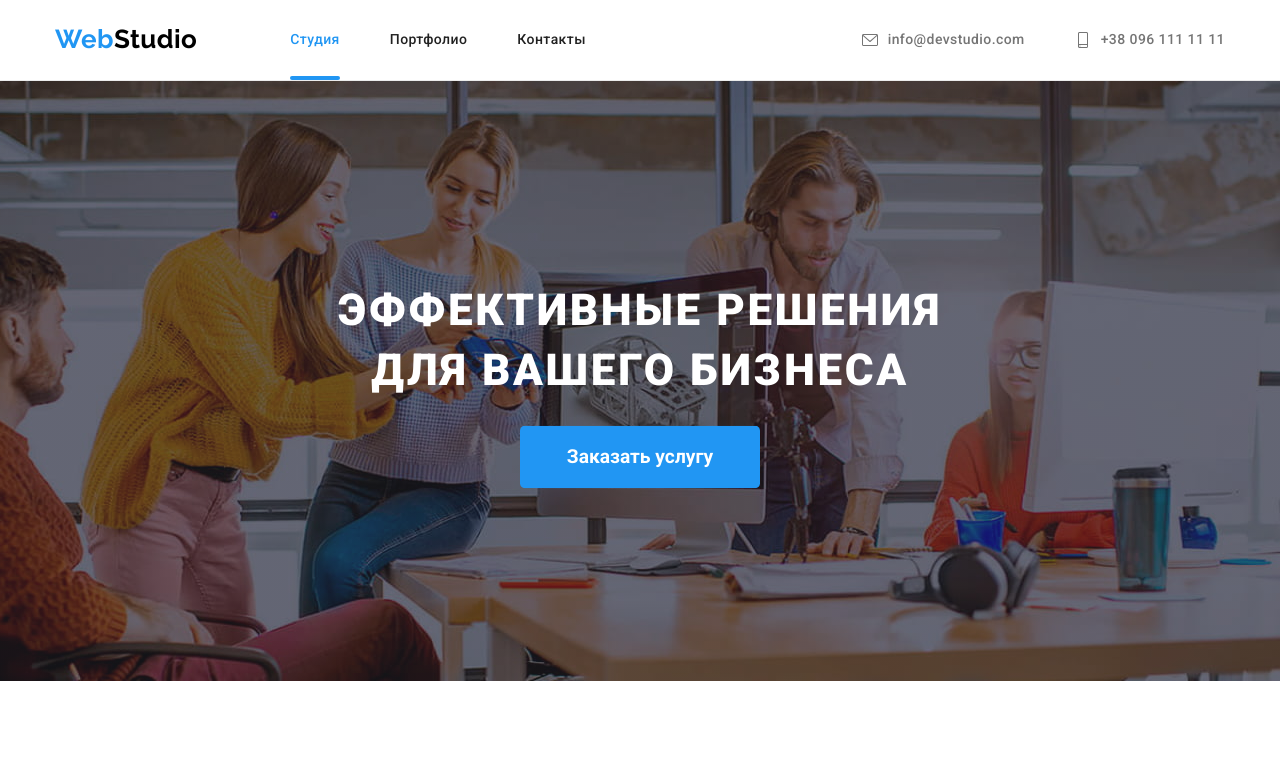
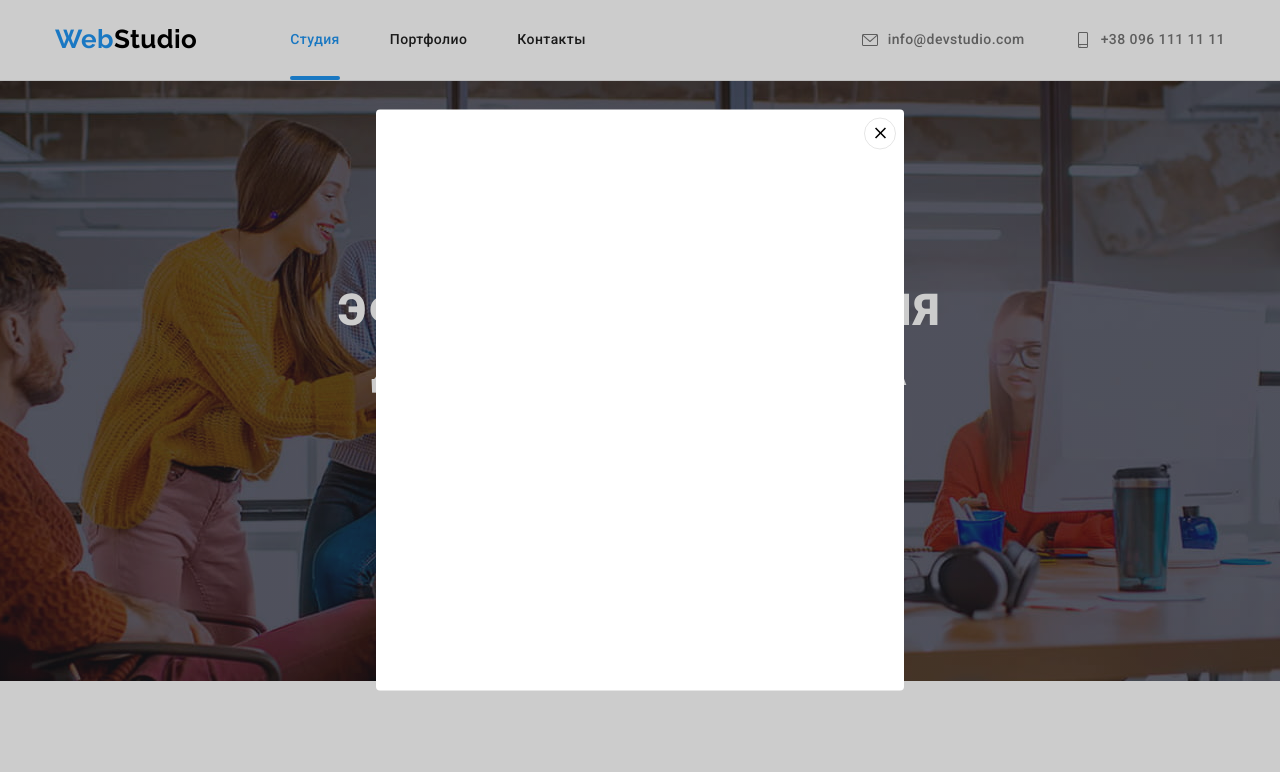
Before and after one commit to Marykorn-V/goit-markup-hw-05, a plain HTML site: page index.html in a window 1280 px wide. Both pictures are taken after a click on the button "Заказать услугу". Shown: the top 772 px of the page. Drawn offline with Linux system fonts and the light colour scheme.

Commit message:
Adds modal window

```diff
--- a/css/style.css
+++ b/css/style.css
@@ -8,7 +8,6 @@
 *::after {
   box-sizing: border-box;
 }
-
 :root {
   --accent-text-color: #2196f3;
   --title-text-color: #212121;
@@ -661,3 +660,54 @@ footer .link-logo {
 a p {
   color: var(--primary-text-color);
 }
+/* Модальное окно */
+.backdrop {
+  width: 100vw;
+  height: 100vh;
+  background-color: rgba(0, 0, 0, 0.2);
+
+  position: fixed;
+  top: 0;
+  left: 0;
+  z-index: 1;
+
+  transition: opacity 1000ms var(--time-function),
+    visibility 1000ms var(--time-function);
+}
+.backdrop.is-hidden .modal {
+  transform: scale(1.5);
+  transition: transform 1000ms var(--time-function);
+}
+.modal {
+  width: 528px;
+  min-height: 581px;
+  border-radius: 4px;
+  background-color: var(--primary-wight-color);
+  top: 50%;
+  left: 50%;
+  position: absolute;
+  transform: translate(-50%, -50%) scale(1);
+}
+.close-modal {
+  position: absolute;
+  display: block;
+  margin-left: auto;
+  top: 8px;
+  right: 8px;
+  padding: 0;
+  background-color: transparent;
+
+  border-radius: 50%;
+  border: 1px solid rgba(0, 0, 0, 0.1);
+}
+.close-modal-icon {
+  display: block;
+  width: 30px;
+  height: 30px;
+  padding: 6px;
+}
+.is-hidden {
+  visibility: hidden;
+  opacity: 0;
+  pointer-events: none;
+}
--- a/index.html
+++ b/index.html
@@ -55,7 +55,16 @@
             <div class="container">
                 <h1 class="hero-title">Эффективные решения
                     <br> для вашего бизнеса</h1>
-                <button type="button" class="button">Заказать услугу</button>
+                <button type="button" class="button" data-modal-open>Заказать услугу</button>
+            </div>
+            <div class="backdrop is-hidden" data-modal>
+                <div class="modal">
+                    <button type="button" class="close-modal" data-modal-close>
+                        <svg class="close-modal-icon">
+                            <use href="./images/icons.svg#close"></use>
+                        </svg>
+                    </button>
+                </div>
             </div>
         </section>
         <!--Особенности-->
@@ -398,5 +407,6 @@
         </div>
 
     </footer>
+    <script src="./js/modal.js"></script>
 </body>
 </html>
--- /dev/null
+++ b/js/modal.js
@@ -0,0 +1,14 @@
+(() => {
+  const refs = {
+    openModalBtn: document.querySelector('[data-modal-open]'),
+    closeModalBtn: document.querySelector('[data-modal-close]'),
+    modal: document.querySelector('[data-modal]'),
+  };
+
+  refs.openModalBtn.addEventListener('click', toggleModal);
+  refs.closeModalBtn.addEventListener('click', toggleModal);
+
+  function toggleModal() {
+    refs.modal.classList.toggle('is-hidden');
+  }
+})();
```
